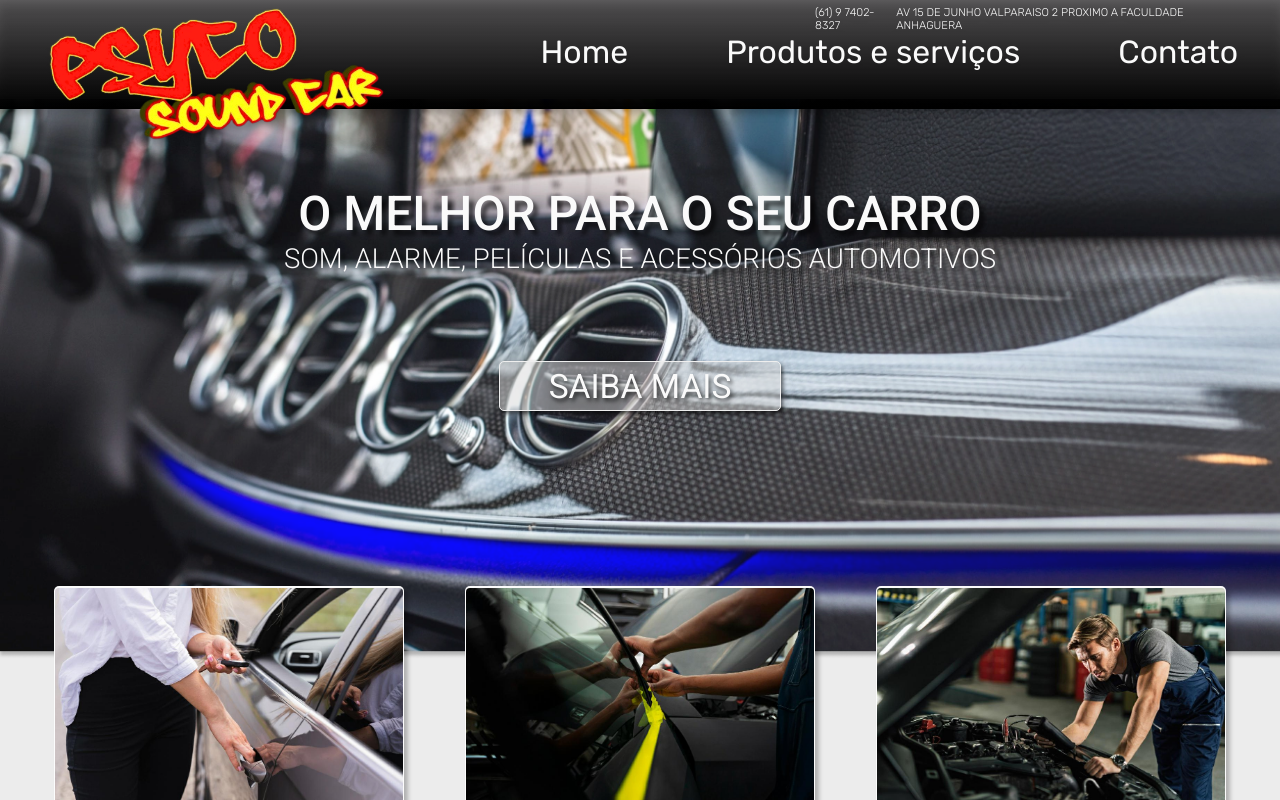
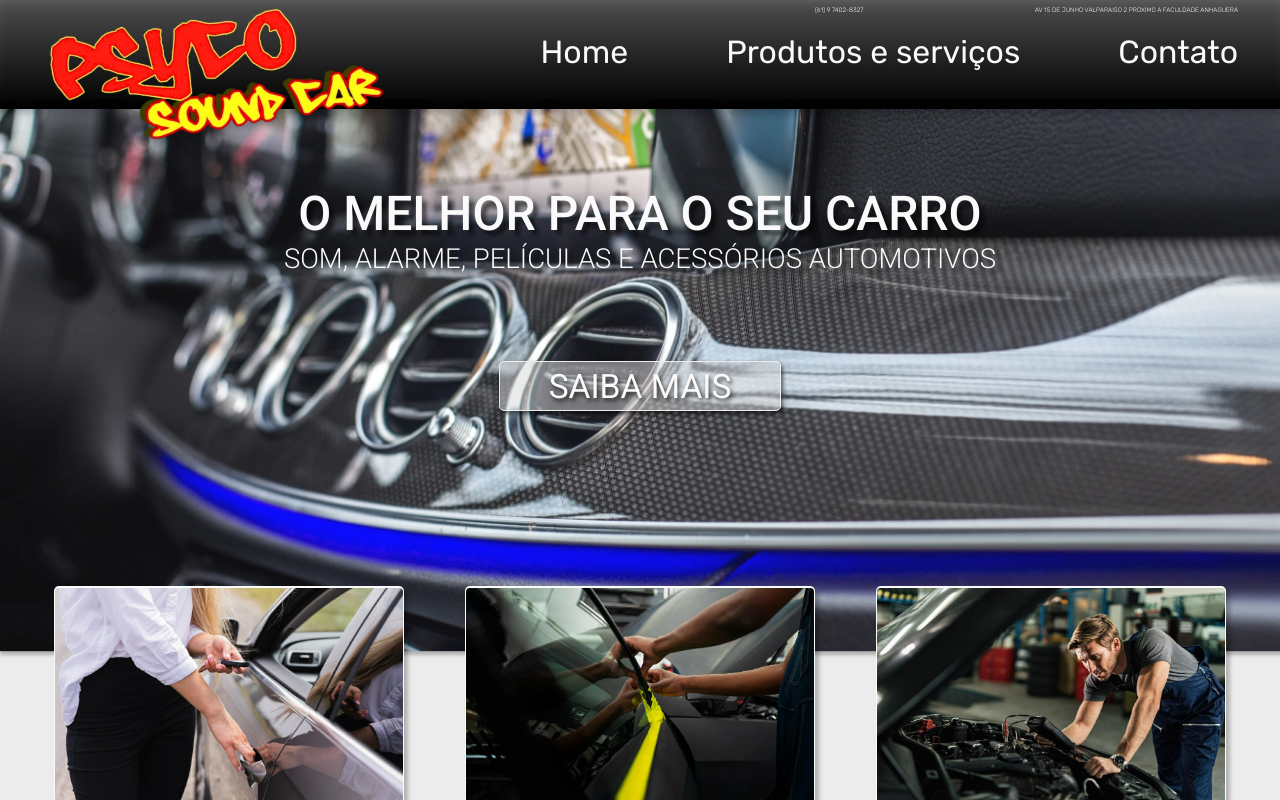
Before and after one commit to RyanderGodinho/SitePsyco, a React (Vite) app: page / in a window 1280 px wide. Shown: the top 800 px of the page. Built offline with nearby package versions, Linux system fonts and the light colour scheme.

Commit message:
Update navbar.css

```diff
--- a/src/components/NavBar/navbar.css
+++ b/src/components/NavBar/navbar.css
@@ -13,7 +13,7 @@
 }
 
 .container-info p {
-    font-size: 0.7rem;
+    font-size: 0.4rem;
     font-weight: 300;
     gap: 1.44rem;
 }
```
